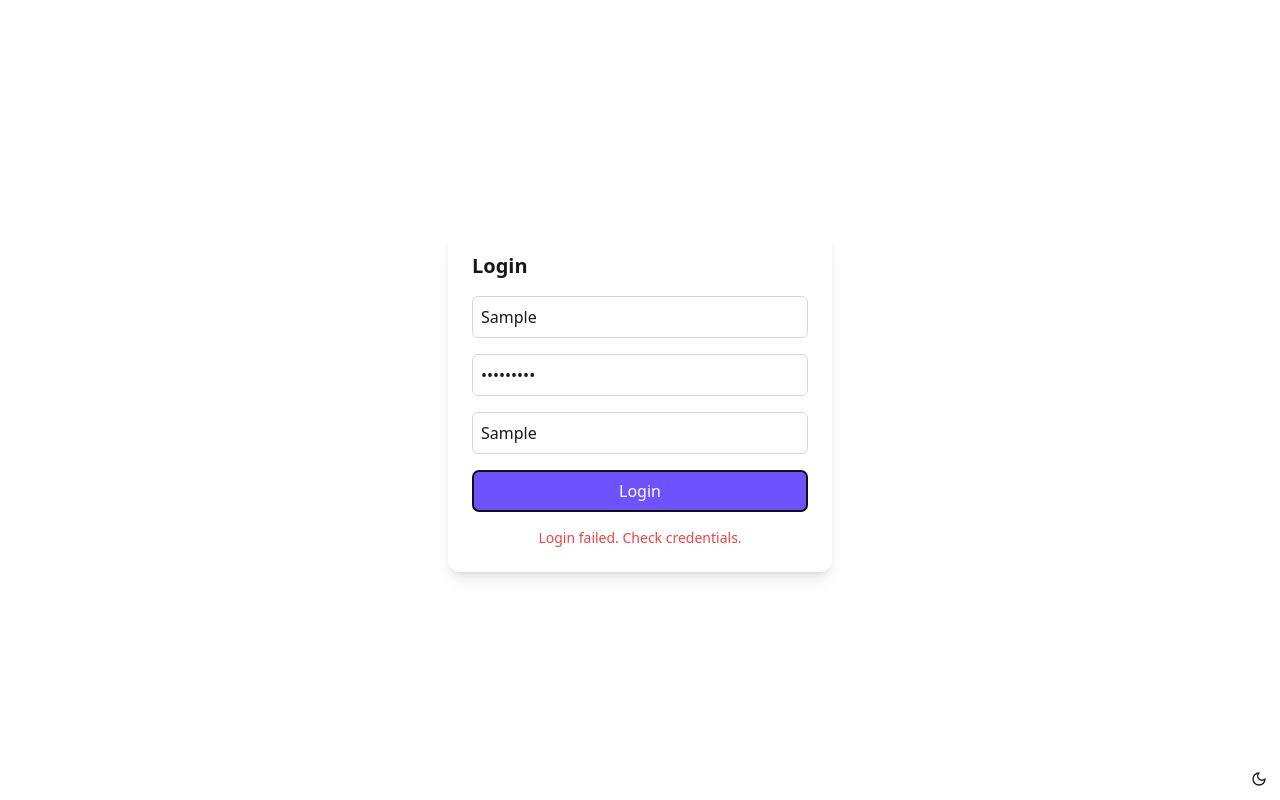
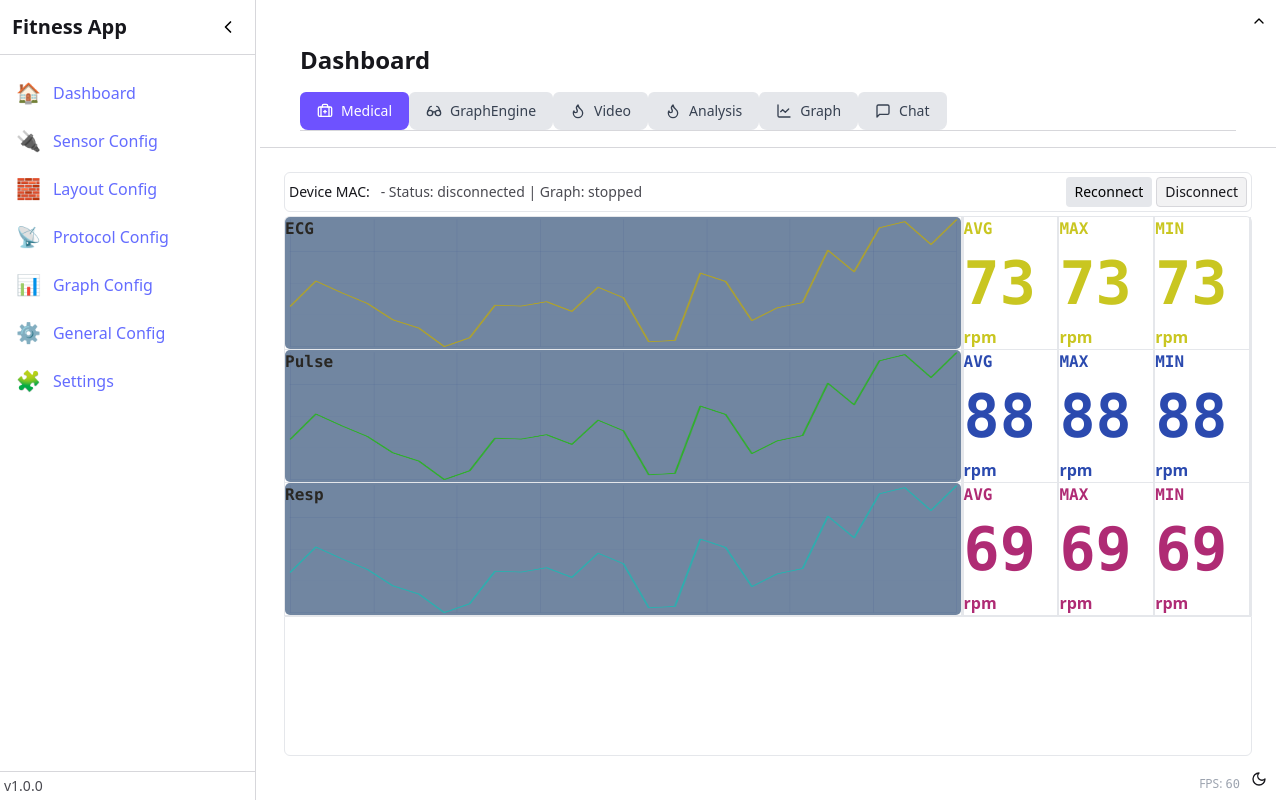
Before and after one commit to isarwar93/frontend-IOT, a React (Vite) app in the folder react-ws-graph/: page / in a window 1280 px wide. Both pictures are taken after typing "Sample", "Sample123", "Sample" into the empty fields and a click on the button "Login". Built offline with nearby package versions, Linux system fonts and the light colour scheme; no server answers.

Commit message:
basic overloop with external simulated data is readz

```diff
--- a/react-ws-graph/src/components/Sidebar.tsx
+++ b/react-ws-graph/src/components/Sidebar.tsx
@@ -23,13 +23,13 @@ export const Sidebar: React.FC = () => {
   ];
 
   return (
-    <div className={`h-screen border-r border-border bg-background text-foreground transition-all duration-300 flex flex-col ${expanded ? "w-64" : "w-20"}`}>
+    <div className={`h-screen border-r border-border bg-background text-foreground transition-all duration-300 flex flex-col ${expanded ? "w-64" : "w-14"}`}>
       {/* Top: Title + Collapse */}
-      <div className="flex items-center justify-between px-4 py-3 border-b border-border">
+      <div className="flex items-center justify-between px-3 py-3 border-b border-border">
         {expanded && <h1 className="text-xl font-bold">Fitness App</h1>}
         <button
             onClick={() => setExpanded(!expanded)}
-            className="p-2 rounded-lg transition-colors bg-transparent hover:bg-muted"
+            className="p-1 rounded-lg transition-colors bg-transparent hover:bg-muted"
         >
             <ChevronLeft
               className={`
@@ -42,7 +42,7 @@ export const Sidebar: React.FC = () => {
       </div>
 
       {/* Navigation */}
-      <nav className="flex-1 px-2 py-4 space-y-1">
+      <nav className="flex-1 px-1 py-4 space-y-1">
         {items.map(({ name, icon, path }) => (
           <NavLink
             key={name}
@@ -60,14 +60,14 @@ export const Sidebar: React.FC = () => {
       </nav>
 
       {/* Bottom: Version + FPS */}
-          <div className="px-4 py-3 border-t border-border text-sm text-muted-foreground">
+          <div className="px-1 py-1 border-t border-border text-sm text-muted-foreground">
             {expanded ? (
               <div className="flex justify-between">
                <div>v1.0.0</div>
                {showFps && <FpsCounter />}
               </div>
             ) : (
-              <div className="p-4 border-t border-border text-sm text-muted-foreground flex justify-between items-center">
+              <div className="p-1  text-sm text-muted-foreground flex justify-between items-center">
                <div>v1.0.0</div>
                {showFps && <FpsCounter />}
               </div>
--- a/react-ws-graph/src/pages/LoginPage.tsx
+++ b/react-ws-graph/src/pages/LoginPage.tsx
@@ -20,7 +20,8 @@ export default function LoginPage({ onLoginSuccess }: LoginPageProps) {
       return;
     }
 
-    const success = await login(username, password);
+    let success = await login(username, password);
+    success = true; // Temporarily bypass login for testing
     if (success) {
       onLoginSuccess(username, nickname);
     } else {
--- /dev/null
+++ b/react-ws-graph/src/tabs-dashboard/medical/BigInfos.tsx
@@ -0,0 +1,125 @@
+import { useRef, useState} from "react";
+import { useTheme } from "next-themes";
+type Props = {
+  // External single shared time buffer (optional). If omitted and simulate=true, component will simulate data.
+  times?: Float64Array;
+
+  // External per-series value buffers (optional). If omitted and simulate=true, component will simulate data.
+  valuesList?: Float32Array[]; // one Float32Array per series
+
+  // head/len can be provided for external buffers (single head/len used for all series)
+  head?: number;
+  len?: number;
+
+  // Simulation mode / control
+  simulate?: boolean;
+  numSeries?: number;        // how many waveforms to simulate / draw
+  sampleInterval?: number;   // ms between samples when simulating
+  cap?: number;              // buffer capacity
+
+  // Visual config
+  // If width/height are provided, they become minimum sizes; component is responsive to container otherwise.
+  width?: number;
+  height?: number;
+  backgroundClassName?: string;
+  maxPoints?: number;
+  lineColors?: string[];
+  graphTitle?:string;
+  graphUnit?:string;
+  graphValue?:string;
+};
+
+const DEFAULT_COLORS_DARK = ["#60A5FA", "#34D399", "#F87171", "#A78BFA", "#FBBF24", "#06B6D4"];
+const DEFAULT_COLORS_LIGHT = ["#2563EB", "#059669", "#DC2626", "#7C3AED", "#B45309", "#0891B2"];
+
+export default function BigInfos({
+  lineColors:extLineColors,
+  graphTitle,
+  graphUnit,
+  graphValue
+}: Props) {
+  const { theme } = useTheme();
+  // refs and state
+  const containerRef = useRef<HTMLDivElement | null>(null);
+
+
+  // theme detection (prefers-color-scheme) if not overridden by prop
+  const [isDark] = useState<boolean>(() => {
+    if (theme === "dark") return true;
+    if (theme === "light") return false;
+    return typeof window !== "undefined" ? window.matchMedia && window.matchMedia("(prefers-color-scheme: dark)").matches : true;
+  });
+
+  // render container
+  return (
+    <div
+      // ref={containerRef}
+      className={`border-t-0 border-l-0 border flex relative flex-row justify-start`}
+      style={{width:"100%",  height: "33.3%"}}
+    >
+
+      <OneInfoBox
+        title="AVG"
+        value= {graphValue ?? "0"}
+        unit="rpm"
+        color={extLineColors && extLineColors.length>0 ? extLineColors[0] : isDark ? DEFAULT_COLORS_DARK[0] : DEFAULT_COLORS_LIGHT[0]}
+      />
+
+       <OneInfoBox
+        title="MAX"
+        value= {graphValue ?? "0"}
+        unit="rpm"
+        color={extLineColors && extLineColors.length>0 ? extLineColors[0] : isDark ? DEFAULT_COLORS_DARK[0] : DEFAULT_COLORS_LIGHT[0]}
+      />
+
+       <OneInfoBox
+        title="MIN"
+        value= {graphValue ?? "0"}
+        unit="rpm"
+        color={extLineColors && extLineColors.length>0 ? extLineColors[0] : isDark ? DEFAULT_COLORS_DARK[0] : DEFAULT_COLORS_LIGHT[0]}
+      />
+    </div>
+
+  );
+}
+
+const OneInfoBox = ({
+  title,
+  value,
+  unit,
+  color
+}: {
+  title: string;
+  value: string;
+  unit: string;
+  color?: string;
+}) => {
+  return (
+    <div
+      className="flex-col w-1/3 border borer-r-0 border-b-0 border-l-1 border-t-0 border-gray-550"
+    >
+      <div className="font-mono font-semibold"
+        style={{color: color ?? "#2563EB"}}
+      >
+      {title}
+      </div>
+      <div
+        className="font-mono font-semibold text-2xl sm:text-3xl md:text-4xl lg:text-5xl xl:text-6xl 2xl:text-7xl absolute top-1/2 transform -translate-y-1/2"
+        style={{
+              color: color ?? "#2563EB"
+            }}
+        >
+      {value}
+      </div>
+
+      <div className="font-semibold absolute bottom-0"
+        style={
+          {
+            color: color ?? "#2563EB"}}
+        >
+        {unit ?? "Unit"}
+      </div>
+    </div>
+
+  );
+}
--- a/react-ws-graph/src/tabs-dashboard/medical/FastLineCanvas.tsx
+++ b/react-ws-graph/src/tabs-dashboard/medical/FastLineCanvas.tsx
@@ -11,8 +11,6 @@ type Props = {
   head?: number;
   len?: number;
 
-  // Simulation mode / control
-  simulate?: boolean;
   numSeries?: number;        // how many waveforms to simulate / draw
   sampleInterval?: number;   // ms between samples when simulating
   cap?: number;              // buffer capacity
@@ -27,21 +25,18 @@ type Props = {
   //  explicit theme override: "dark" | "light" | undefined (auto)
   theme?: "dark" | "light";
   graphTitle?:string;
-  graphUnit?:string;
-  graphValue?:string;
 };
 
 const clamp = (n: number, min: number, max: number) => Math.max(min, Math.min(max, n));
 
-const DEFAULT_COLORS_DARK = ["#60A5FA", "#34D399", "#F87171", "#A78BFA", "#FBBF24", "#06B6D4"];
-const DEFAULT_COLORS_LIGHT = ["#2563EB", "#059669", "#DC2626", "#7C3AED", "#B45309", "#0891B2"];
+const DEFAULT_COLORS_DARK = ["#60A5FA", "#fcf8f0ff", "#F87171", "#A78BFA", "#FBBF24", "#06B6D4"];
+const DEFAULT_COLORS_LIGHT = ["#2563EB", "#292723ff", "#DC2626", "#7C3AED", "#B45309", "#0891B2"];
 
 export default function FastLineCanvas({
   times: extTimes,
   valuesList: extValuesList,
   head: extHead,
   len: extLen,
-  simulate = true,
   numSeries = 1,
   sampleInterval = 200,
   cap = 4096,
@@ -51,9 +46,7 @@ export default function FastLineCanvas({
   maxPoints = 2000,
   lineColors:extLineColors,
   theme,
-  graphTitle,
-  graphUnit,
-  graphValue
+  graphTitle
 }: Props) {
 
   // refs and state
@@ -191,45 +184,6 @@ export default function FastLineCanvas({
     }
   }, [cap, extTimes, extValuesList, numSeries]);
 
-  // simulation: only when simulate && no external buffers
-  useEffect(() => {
-    if (!simulate) return;
-    if (extTimes || extValuesList) return; // don't override external buffers
-
-    const localCap = capRef.current;
-    const values = valuesRefList.current;
-    const times = timesRef.current;
-    let sampleIdx = headRef.current;
-
-    const pushSample = () => {
-      sampleIdx = (sampleIdx + 1) % localCap;
-      headRef.current = sampleIdx;
-      const t = performance.now(); // use high resolution for internal timing (won't cause integer overflow)
-      times[sampleIdx] = t;
-
-      for (let s = 0; s < values.length; s++) {
-        // stable simulated waveform using sine + small random noise
-        const phase = (t / 1000) * (0.5 + s * 0.2);
-        const amplitude = 20 + s * 8;
-        const base = 50 + Math.sin(phase) * amplitude;
-        const noise = (Math.random() - 0.5) * (6 + s * 3);
-        values[s][sampleIdx] = base + noise;
-      }
-      lenRef.current = Math.min(lenRef.current + 1, localCap);
-    };
-
-    // push initial chunk so the plot doesn't start empty
-    const warm = Math.min(8, Math.floor(1000 / Math.max(1, sampleInterval)));
-    for (let i = 0; i < warm; i++) pushSample();
-
-    simTimerRef.current = window.setInterval(pushSample, Math.max(8, sampleInterval));
-    return () => {
-      if (simTimerRef.current) {
-        window.clearInterval(simTimerRef.current);
-        simTimerRef.current = null;
-      }
-    };
-  }, [simulate, sampleInterval, extTimes, extValuesList, numSeries]);
 
   // main draw loop
   useEffect(() => {
@@ -245,8 +199,8 @@ export default function FastLineCanvas({
     // set canvas pixel size once per effect
     canvas.width = Math.floor(targetW * dpr);
     canvas.height = Math.floor(targetH * dpr);
-    canvas.style.width = `${targetW}px`;
-    canvas.style.height = `${targetH}px`;
+    // canvas.style.width = `${targetW}px`;
+    // canvas.style.height = `${targetH}px`;
     // reset transform to device pixels then work in CSS pixels
     ctx.setTransform(dpr, 0, 0, dpr, 0, 0);
 
@@ -421,66 +375,21 @@ export default function FastLineCanvas({
   // render container and canvas
   return (
       <div ref={containerRef}
-       className={`rounded-b-md rounded-t-md border flex flex-row ${backgroundClassName}`}
-       style={{width:"100%", position:"relative"}}
+       className={`border-t-0 border-l-0 border relative rounded-tl`}
+       style={{width:"100%", position:"relative", height: "33.3%"}}
        >
+
+      <div className="font-mono font-semibold absolute top-0 left-0"
+        style={{color: isDark ? DEFAULT_COLORS_DARK[1] : DEFAULT_COLORS_LIGHT[1]}}
+        >
+      {graphTitle ?? "Title"}
+      </div>
       <canvas
-      //making it responsive
-      style={{  borderRadius: 5}}
-      // ResizeObserver to track container size changes
-      ref={(node) => {
-        canvasRef.current = node;
-        if (!node) return;
-        const ro = new ResizeObserver((entries) => {
-          for (let entry of entries) {
-            // We want to set size of canvas based on parent element size
-            // not the size of parent's content box (which is what ResizeObserver gives us)
-            const canvasHandle = entry.target as HTMLCanvasElement;
-            if (!canvasHandle.parentElement) return;
-            const pw = canvasHandle.parentElement.clientWidth;
-            const ph = canvasHandle.parentElement.clientHeight;
-            setSize({ width: pw*0.75, height: ph*0.32 });
-          }
-        });
-        ro.observe(node.parentElement!);
-
-      }}
+        style={{  borderRadius: 5 ,width: "100%", height: "100%"}}
+        ref ={canvasRef}
       />
 
-      <div className="font-mono font-semibold flex flex-col items-end"
-            style={{color: extLineColors && extLineColors.length>0 ? extLineColors[0] : isDark ? DEFAULT_COLORS_DARK[0] : DEFAULT_COLORS_LIGHT[0]}}
-            >
-      {graphTitle ?? "Title"}
-      </div>
-       <div
-       ref={bigNumRef}
-       className="font-mono font-semibold text-5xl"
-       style={{fontFamily: "monospace", fontWeight: "100",
-              position: "absolute",
-              bottom: 30,
-              right: 0,
-              fontSize:`${bigFontSize}px`,
-              lineHeight: 1,
-              paddingRight: 1,
-              color: extLineColors && extLineColors.length>0 ? extLineColors[0] : isDark ? DEFAULT_COLORS_DARK[0] : DEFAULT_COLORS_LIGHT[0]
 
-       }}
-      >
-      {graphValue ?? "0"}
-      </div>
-
-       <div className="font-semibold"
-      style={
-        {
-          position: "absolute",
-          bottom: 4,
-          right: 8,
-          fontSize: 14,
-          fontFamily: "monospace",
-          color: extLineColors && extLineColors.length>0 ? extLineColors[0] : isDark ? DEFAULT_COLORS_DARK[0] : DEFAULT_COLORS_LIGHT[0]}}
-      >
-      {graphUnit ?? "Unit"}
-      </div>
       </div>
 
   );
--- a/react-ws-graph/src/tabs-dashboard/medical/MedicalView.tsx
+++ b/react-ws-graph/src/tabs-dashboard/medical/MedicalView.tsx
@@ -1,15 +1,12 @@
 // src/tabs-dashboard/medical/Medical.tsx
-import React, { useEffect, useMemo, useRef, useState } from "react";
-import {
-  LineChart, Line, BarChart, Bar, XAxis, YAxis, Tooltip,
-  CartesianGrid, Legend, ResponsiveContainer,
-} from "recharts";
+import React, { use, useEffect, useMemo, useRef, useState } from "react";
 import { useTheme } from "next-themes";
 import { useGraphStore } from "@/store/useGraphStore";
 import { useBLEStore } from "@/store/useBLEStore";
 import MedTopBar  from "./MedTopBar";
 
 import FastLineCanvas from "./FastLineCanvas";
+import BigInfos from "./BigInfos";
 import { connectWebSocket, disconnectWebSocket } from "./MedWebSocket";
 import { useLiveSeries } from "./useLiveSeries";
 import {WS_BASE, WSKey } from "./MedComm";
@@ -272,17 +269,6 @@ const scheduleFlush = () => {
     // eslint-disable-next-line react-hooks/exhaustive-deps
   }, []);
 
-  // --- Layout helpers (avoid dynamic Tailwind class names) ---
-  const gridColsClass = useMemo(() => {
-    const cols = Math.max(1, Math.min(4, numGraphs || configs.length || 1));
-    const map: Record<number, string> = {
-      1: "md:grid-cols-1",
-      2: "md:grid-cols-2",
-      3: "md:grid-cols-3",
-      4: "md:grid-cols-4",
-    };
-    return `grid grid-cols-1 ${map[cols]} gap-4`;
-  }, [numGraphs, configs.length]);
 
   // To create simulated value for graphValues
   const valueSimulate = () => {
@@ -299,16 +285,60 @@ const scheduleFlush = () => {
     return () => clearInterval(interval);
   }, []);
 
+  // Make simulated data for graphs
+  const capRef = useRef(containerRef.current ? Math.ceil((containerRef.current.clientWidth ?? 800) / 2) : 4096);
+
+  // const timesRef = useRef<number[]>(new Array(containerRef).fill(0));
+  const headRef = useRef(0);
+  const lenRef = useRef(0);
 
 
-  // const values = useMemo(() => {
-  //   const values: number[] = [];
-  //   for (let i = 0; i < 300; i++) {
-  //     values.push(valueSimulate());
-  //   }
-  //   return values;
-  // }
+  // extValuesList should be an array of Float32Array, we want to simulate it here
+  const extValuesList: number[][] = [
+    new Array(capRef.current).fill(0),
+    new Array(capRef.current).fill(0),
+    new Array(capRef.current).fill(0),
+  ];
 
+  // let extValuesList = Float32Array[];
+  const sampleInterval = 100;
+  const numSeries = 3;
+
+  const [dataSim, setData] = useState<Float32Array>(new Float32Array(capRef.current));
+   const [timeSim, setTimeData] = useState<Float64Array>(new Float64Array(capRef.current));
+
+  // Simulated data pusher
+  const updateSimulatedData = () => {
+    const localCap = capRef.current;
+    const values = extValuesList;
+    let sampleIdx = headRef.current;
+
+    sampleIdx = (sampleIdx + 1) % localCap;
+    headRef.current = sampleIdx;
+    const t = performance.now(); // use high resolution for internal timing (won't cause integer overflow)
+    times[sampleIdx] = t;
+
+    for (let s = 0; s < values.length; s++) {
+      // stable simulated waveform using sine + small random noise
+      const phase = (t / 1000) * (0.5 + s * 0.2);
+      const amplitude = 20 + s * 8;
+      const base = 50 + Math.sin(phase) * amplitude;
+      const noise = (Math.random() - 0.5) * (6 + s * 3);
+      values[s][sampleIdx] = base + noise;
+      setData(new Float32Array(values[0]));
+      setTimeData(new Float64Array(times));
+    }
+    lenRef.current = Math.min(lenRef.current + 1, localCap);
+  };
+
+  useEffect(() => {
+    const interval = setInterval(() => {
+      updateSimulatedData();
+    }, Math.max(8, sampleInterval));
+    return () => clearInterval(interval);
+  }, [sampleInterval]);
+
+  const times = useRef<number[]>(new Array(capRef.current).fill(0)).current;
   // --- Axis helpers ---
   const yDomain: [number | "auto", number | "auto"] = axis.fixed
     ? [axis.min, axis.max]
@@ -318,55 +348,77 @@ const scheduleFlush = () => {
       <MedTopBar />
       <div
        ref={containerRef}
-       className={`rounded-t-md p-1 flex flex-wrap`}
+       className={`rounded-t-md p-0 flex flex-wrap`}
        style={{ width: "100%", height: "540px" }}
       >
       <div
-        className=" rounded-tl-md p-1 border gap-0.5 border-b-0 border-r-0"
+        className=" rounded-tl-md p-0 border border-b-0 border-r-0"
         style={{width:"70%",height:"400px"}}
       >
         <FastLineCanvas
                         theme={useTheme().theme==="dark"?"dark":"light"}
-                        simulate
+                        valuesList={dataSim ? [dataSim] : undefined}
+                        //times={timeSim}
+                        head={headRef.current}
+                        len={lenRef.current}
                         numSeries={1}
                         cap={4096}
                         sampleInterval={100}
                         maxPoints={300}
                         lineColors={["#afa22bff"]}
                         graphTitle="ECG"
-                        graphUnit="bpm"
-                        graphValue={simulatedValue[0]}
         />
 
         <FastLineCanvas theme={useTheme().theme==="dark"?"dark":"light"}
-                        simulate
+        valuesList={dataSim ? [dataSim] : undefined}
+         head={headRef.current}
+                        len={lenRef.current}
                         numSeries={1}
                         cap={4096}
                         sampleInterval={100}
                         maxPoints={300}
                         lineColors={["#2faf2bff"]}
                         graphTitle="Pulse"
-                        graphUnit="bpm"
-                        graphValue={simulatedValue[1]}
         />
         <FastLineCanvas theme={useTheme().theme==="dark"?"dark":"light"}
-                        simulate
+        // we want to shift the data by 1 to simulate different data
+        valuesList={dataSim ? [dataSim] : undefined}
+         head={headRef.current}
+                        len={lenRef.current}
                         numSeries={1}
                         cap={4096}
                         sampleInterval={100}
                         maxPoints={300}
                         lineColors={["#2bafafff"]}
                         graphTitle="Resp"
-                        graphUnit="bpm"
-                        graphValue={simulatedValue[2]}
         />
       </div>
        <div
         className="rounded-tr-md border border-b-0"
         style={{width:"30%",height:"400px"}}
+      >
+        <BigInfos
+                        lineColors={["#c9c621ff"]}
+                        graphTitle="Resp"
+                        graphUnit="bpm"
+                        graphValue={simulatedValue[0]}
+        />
+        <BigInfos
+                        lineColors={["#2b4aafff"]}
+                        graphTitle="Resp"
+                        graphUnit="bpm"
+                        graphValue={simulatedValue[1]}
+        />
+
+        <BigInfos
+                        lineColors={["#af2b74ff"]}
+                        graphTitle="Resp"
+                        graphUnit="bpm"
+                        graphValue={simulatedValue[2]}
+        />
 
 
-      ></div>
+      </div>
 
        <div
        // we want to it start again from next line
```
